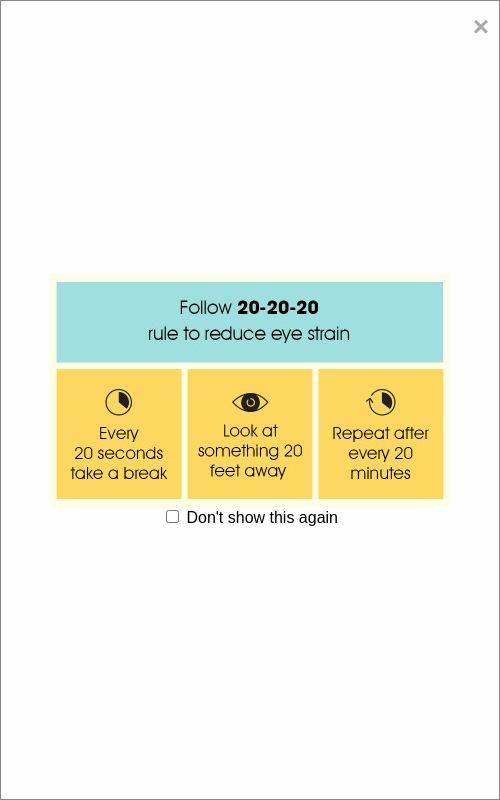
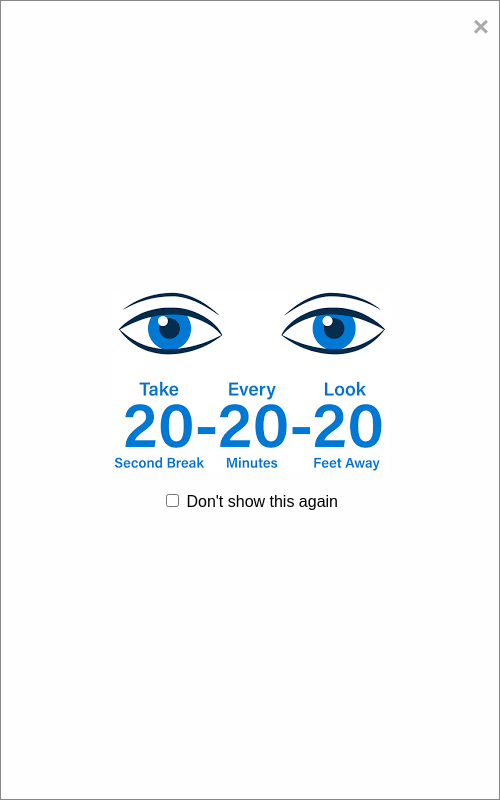
Before and after one commit to pythonicrahul/20-20-20-Refresh, an Electron app: page ui/main.html in a window 500 px wide. Drawn offline with Linux system fonts and the light colour scheme; no server answers.

Commit message:
updated image

```diff
--- a/renderer.js
+++ b/renderer.js
@@ -39,6 +39,7 @@ const closeModal = () => {
 };
 
 window.onload = () => {
+    localStorage.removeItem('hideModal');
     const shouldShowModal = !localStorage.getItem('hideModal');
     if (shouldShowModal) {
         showModal();
--- a/ui/main.html
+++ b/ui/main.html
@@ -144,10 +144,8 @@
         <div id="myModal" class="modal">
             <div class="modal-content">
                 <span class="close">&times;</span>
-                <img
-                    src="https://raw.githubusercontent.com/pythonicrahul/20-20-20-Refresh/main/media/20-20-20-modal.jpg"
-                    alt="Image"
-                >
+                <img src="../media/20-20-20-modal.png" alt="Image">
+                <br>
                 <label>
                     <input type="checkbox" id="dontShowAgain"> Don't show this again
                 </label>
```
Also changed, not shown: media/20-20-20-modal.jpg (deleted), media/20-20-20-modal.png (added).
